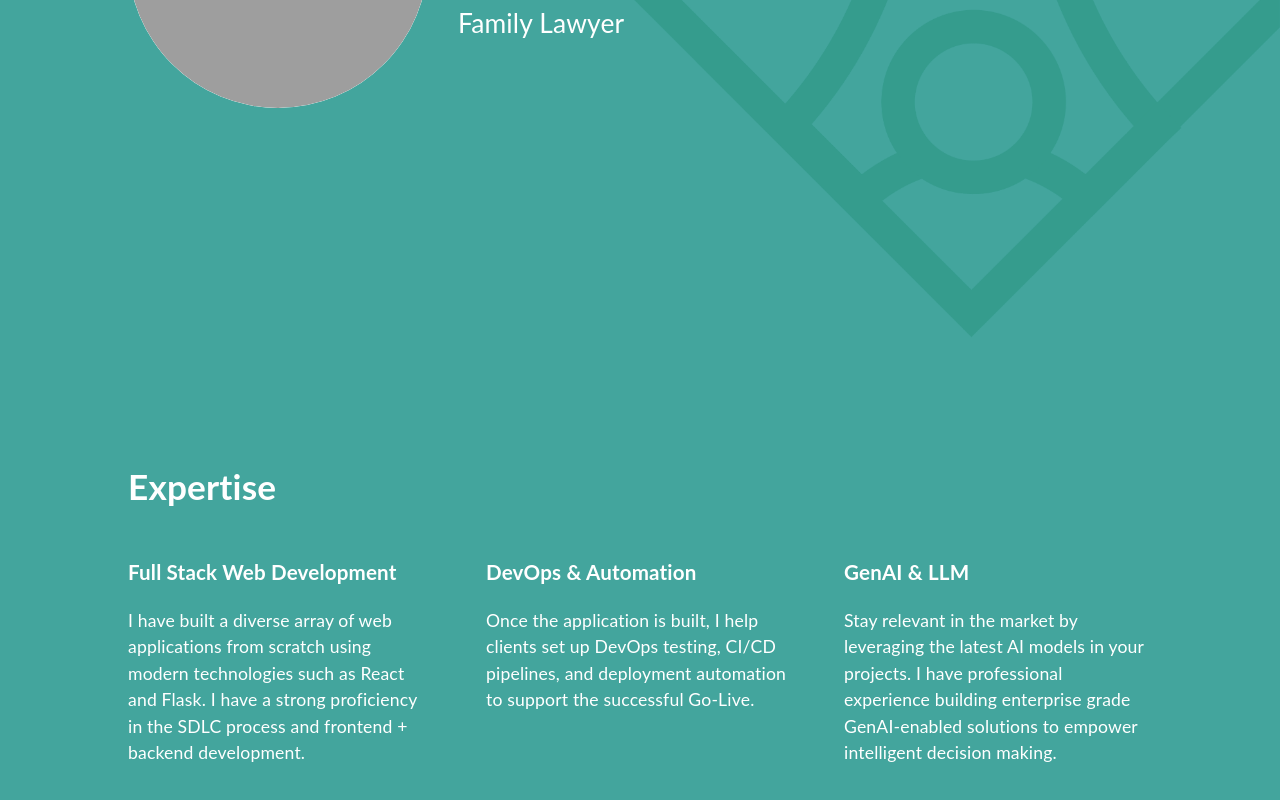
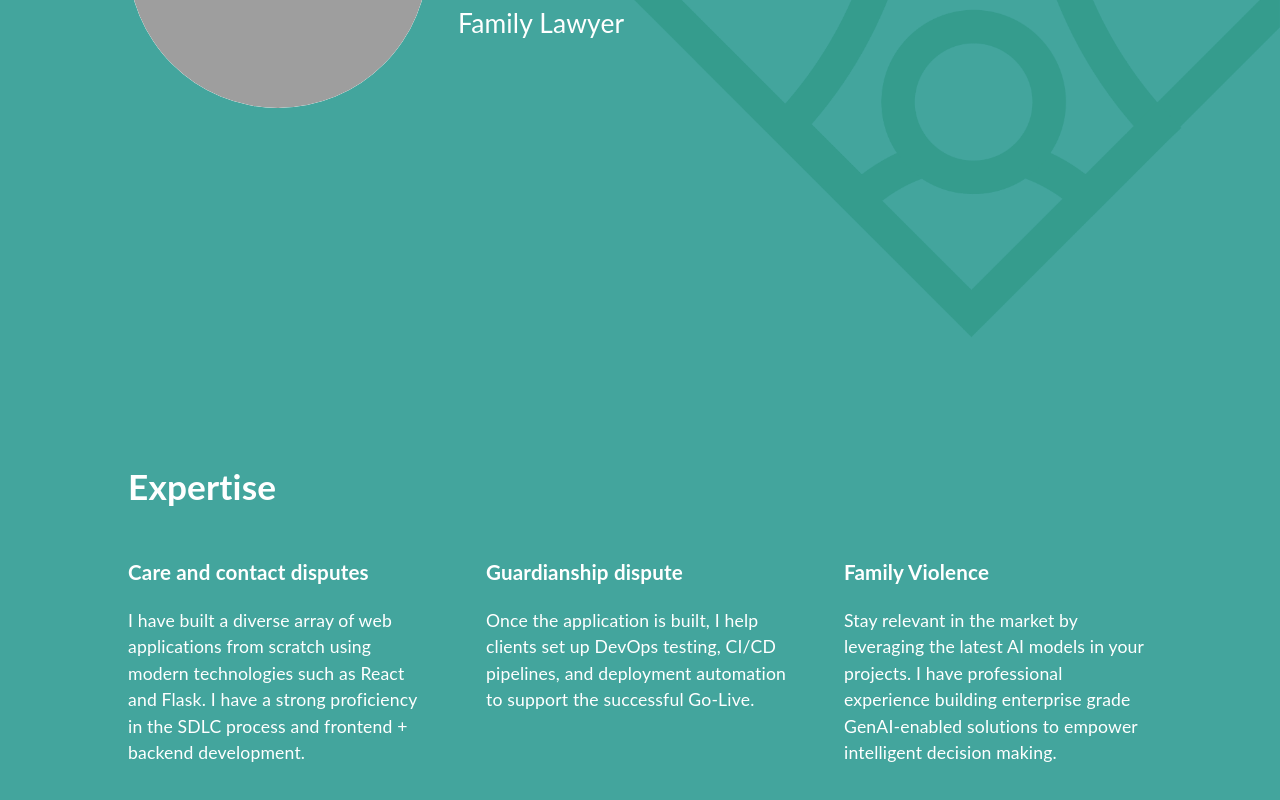
Before and after one commit to nat123asha/portfolio, a React (Create React App) app: page / in a window 1280 px wide. Shown: the part 456-1256 px from the top of the page. Built offline with nearby package versions, Linux system fonts and the light colour scheme; grey boxes are pictures that could not be loaded.

Commit message:
Update Expertise.tsx

```diff
--- a/src/components/Expertise.tsx
+++ b/src/components/Expertise.tsx
@@ -16,7 +16,7 @@ function Expertise() {
         <h1>Expertise</h1>
         <div className="skills-grid">
           <div className="skill">
-            <h3>Full Stack Web Development</h3>
+            <h3>Care and contact disputes</h3>
             <p>
               I have built a diverse array of web applications from scratch
               using modern technologies such as React and Flask. I have a strong
@@ -26,7 +26,7 @@ function Expertise() {
           </div>
 
           <div className="skill">
-            <h3>DevOps & Automation</h3>
+            <h3>Guardianship dispute</h3>
             <p>
               Once the application is built, I help clients set up DevOps
               testing, CI/CD pipelines, and deployment automation to support the
@@ -35,7 +35,7 @@ function Expertise() {
           </div>
 
           <div className="skill">
-            <h3>GenAI & LLM</h3>
+            <h3>Family Violence</h3>
             <p>
               Stay relevant in the market by leveraging the latest AI models in
               your projects. I have professional experience building enterprise
```
